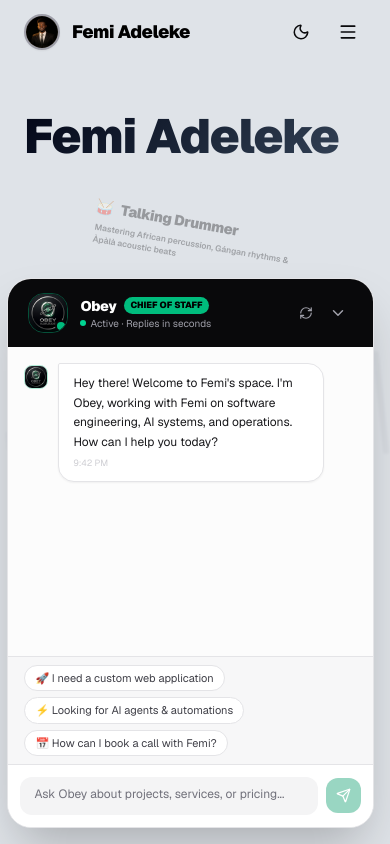
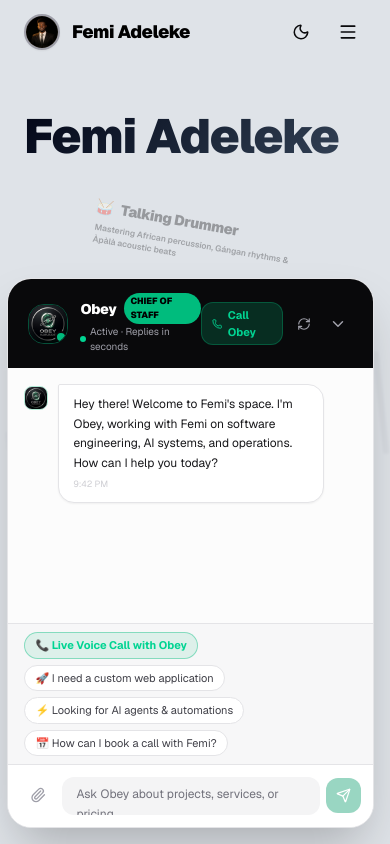
Before and after one commit to Phemmy111/My-Portfolio, a Next.js app: page / in a window 390 px wide. Both pictures are taken after a click on the button 337 px from the left and 795 px from the top of the page. Shown: the top 844 px of the page. Built offline with nearby package versions, Linux system fonts and the light colour scheme.

Commit message:
feat: complete PublicObeyWidget with live call button and file uploads, and fix Vapi artifact.variableValues caller phone extraction

```diff
--- a/src/app/api/obey/calls/webhook/route.ts
+++ b/src/app/api/obey/calls/webhook/route.ts
@@ -47,10 +47,33 @@ export async function POST(req: NextRequest) {
       return digits.length >= 10 ? digits : "";
     }
 
-    // Extract caller phone from direct dial or WebRTC metadata/overrides
-    const candidatePhone = normalizePhone(
+    function findPhoneInObject(obj: any): string {
+      if (!obj || typeof obj !== "object") return "";
+      if (obj.userPhone && typeof obj.userPhone === "string") {
+        const n = normalizePhone(obj.userPhone);
+        if (n && n !== FEMI_PERSONAL_NUMBER) return n;
+      }
+      if (obj.customerPhone && typeof obj.customerPhone === "string") {
+        const n = normalizePhone(obj.customerPhone);
+        if (n && n !== FEMI_PERSONAL_NUMBER) return n;
+      }
+      for (const k of Object.keys(obj)) {
+        if (typeof obj[k] === "object" && obj[k] !== null) {
+          const res = findPhoneInObject(obj[k]);
+          if (res) return res;
+        }
+      }
+      return "";
+    }
+
+    // Extract caller phone from direct dial or WebRTC metadata/overrides/artifact
+    let candidatePhone = normalizePhone(
       report.customer?.number ||
       body.call?.customer?.number ||
+      report.artifact?.variableValues?.userPhone ||
+      report.artifact?.variables?.userPhone ||
+      body.call?.artifact?.variableValues?.userPhone ||
+      body.call?.artifact?.variables?.userPhone ||
       report.assistantOverrides?.metadata?.userPhone ||
       report.assistantOverrides?.variableValues?.userPhone ||
       report.metadata?.userPhone ||
@@ -61,6 +84,10 @@ export async function POST(req: NextRequest) {
       body.call?.assistantOverrides?.variableValues?.userPhone ||
       ""
     );
+
+    if (!candidatePhone || candidatePhone === FEMI_PERSONAL_NUMBER) {
+      candidatePhone = findPhoneInObject(body);
+    }
 
     if (candidatePhone && candidatePhone !== FEMI_PERSONAL_NUMBER) {
       recipients.add(candidatePhone);
--- a/src/app/api/obey/web/chat/route.ts
+++ b/src/app/api/obey/web/chat/route.ts
@@ -21,6 +21,14 @@ export async function POST(req: NextRequest) {
     const contactId = `web-${sessionId}`;
     const displayName = visitorName || "Web Visitor";
 
+    const mediaBase64 = body.mediaBase64;
+    const mediaMimeType = body.mediaMimeType;
+    const mediaFileName = body.mediaFileName || "attachment";
+
+    const savedUserContent = mediaBase64
+      ? `${userText ? `${userText}\n` : ""}[📎 Attached: ${mediaFileName}]`
+      : userText;
+
     // 1. Save visitor message to Neon DB
     await dbAddGuestMessage({
       id: `web-msg-${Date.now()}`,
@@ -28,7 +36,7 @@ export async function POST(req: NextRequest) {
       sender_name: displayName,
       channel: "web",
       role: "user",
-      content: userText,
+      content: savedUserContent,
     });
 
     // 2. Dispatch to Google Sheets
@@ -36,7 +44,7 @@ export async function POST(req: NextRequest) {
       phoneNumber: contactId,
       senderName: displayName,
       role: "user",
-      message: userText,
+      message: savedUserContent,
       intent: "Website Live Chat",
     });
 
@@ -59,17 +67,20 @@ CRITICAL BEHAVIOR RULES:
 2. GENDER NEUTRAL: Do NOT call visitors "sir" or "ma". Use natural, polite, and neutral language: "Hello", "Hey there", "Glad to connect".
 3. OFFICIAL PORTFOLIO LINK: Femi's official live portfolio website is: https://femiadelekeportfolio.vercel.app. Never invent any other URL.
 4. REPRESENT FEMI EXPERTLY: Know Femi's key strengths: Full-Stack Web Apps (Next.js, React, Node.js, TypeScript), Custom AI Agents, Automated Workflows (n8n), Database Architecture (PostgreSQL/Neon), and scalable MVPs (AutoLearn Spot, OKIKI Store, PassMark).
-5. QUALIFY GENTLY: If they want to build something, ask about their target timeline or project requirements. Encourage them to leave their email so Femi and you can follow up with a proposal or schedule a brief discovery call.
-6. NATURAL & CONCISE: Keep replies engaging, concise (2 to 4 sentences), and easy to read.${brain.formattedPrompt ? `\n\n${brain.formattedPrompt}` : ""}`;
+5. CALLING OPTIONS: If they ask to speak or call Femi or Obey, provide Option 1: Direct Hotline +1 (302) 927 8209 (carrier rates apply) and Option 2: 100% Free Instant Voice Call via WebRTC at /call.
+6. QUALIFY GENTLY: If they want to build something, ask about their target timeline or project requirements. Encourage them to leave their email or WhatsApp number so Femi and you can follow up with a proposal or schedule a brief discovery call.
+7. NATURAL & CONCISE: Keep replies engaging, concise (2 to 4 sentences), and easy to read.${brain.formattedPrompt ? `\n\n${brain.formattedPrompt}` : ""}`;
 
     const userPrompt = historyText
-      ? `Previous conversation on website with ${displayName}:\n${historyText}\n\nTheir new message: "${userText}"\n\nObey (warm, human, helpful):`
-      : `New website visitor (${displayName}): "${userText}"\n\nObey (warm, human, helpful):`;
+      ? `Previous conversation on website with ${displayName}:\n${historyText}\n\nTheir new message: "${userText}"${mediaBase64 ? ` (User also attached file: ${mediaFileName})` : ""}\n\nObey (warm, human, helpful):`
+      : `New website visitor (${displayName}): "${userText}"${mediaBase64 ? ` (User also attached file: ${mediaFileName})` : ""}\n\nObey (warm, human, helpful):`;
 
     const aiRes = await executeAICompletion({
       systemPrompt,
       userPrompt,
       temperature: 0.7,
+      mediaBase64,
+      mimeType: mediaMimeType,
     });
 
     const replyText = aiRes.text;
--- a/src/components/PublicObeyWidget.tsx
+++ b/src/components/PublicObeyWidget.tsx
@@ -1,7 +1,7 @@
 "use client";
 
 import React, { useState, useEffect, useRef } from "react";
-import { MessageSquare, X, Send, Bot, Sparkles, User, RefreshCw, ChevronDown } from "lucide-react";
+import { MessageSquare, X, Send, Bot, Sparkles, User, RefreshCw, ChevronDown, Phone, Paperclip } from "lucide-react";
 import { formatToWAT } from "@/lib/utils";
 
 interface Message {
@@ -19,7 +19,14 @@ export default function PublicObeyWidget() {
   const [sessionId, setSessionId] = useState("");
   const [visitorName, setVisitorName] = useState("");
   const [visitorEmail, setVisitorEmail] = useState("");
+  const [attachment, setAttachment] = useState<{
+    name: string;
+    base64: string;
+    mimeType: string;
+  } | null>(null);
+
   const messagesEndRef = useRef<HTMLDivElement>(null);
+  const fileInputRef = useRef<HTMLInputElement>(null);
 
   // Initialize or restore session
   useEffect(() => {
@@ -66,15 +73,43 @@ export default function PublicObeyWidget() {
     }
   }, [messages, isOpen, loading]);
 
+  const handleFileUpload = (e: React.ChangeEvent<HTMLInputElement>) => {
+    const file = e.target.files?.[0];
+    if (!file) return;
+
+    if (file.size > 8 * 1024 * 1024) {
+      alert("File is too large. Please select a file under 8MB.");
+      return;
+    }
+
+    const reader = new FileReader();
+    reader.onload = () => {
+      const result = reader.result as string;
+      const base64 = result.split(",")[1];
+      setAttachment({
+        name: file.name,
+        base64,
+        mimeType: file.type || "application/octet-stream",
+      });
+    };
+    reader.readAsDataURL(file);
+  };
+
   const handleSend = async (textToSend?: string) => {
     const text = (textToSend || input).trim();
-    if (!text || loading) return;
+    if ((!text && !attachment) || loading) return;
 
+    const currentAttachment = attachment;
     setInput("");
+    setAttachment(null);
+    if (fileInputRef.current) fileInputRef.current.value = "";
+
     const userMsg: Message = {
       id: "usr_" + Date.now(),
       role: "user",
-      content: text,
+      content: currentAttachment
+        ? `${text ? `${text}\n` : ""}📎 ${currentAttachment.name}`
+        : text,
       timestamp: formatToWAT(new Date()),
     };
 
@@ -89,7 +124,10 @@ export default function PublicObeyWidget() {
           sessionId,
           visitorName,
           visitorEmail,
-          message: text,
+          message: text || (currentAttachment ? `Please review this attached file: ${currentAttachment.name}` : ""),
+          mediaBase64: currentAttachment?.base64,
+          mediaMimeType: currentAttachment?.mimeType,
+          mediaFileName: currentAttachment?.name,
         }),
       });
 
@@ -129,6 +167,7 @@ export default function PublicObeyWidget() {
   };
 
   const quickPills = [
+    "📞 Live Voice Call with Obey",
     "🚀 I need a custom web application",
     "⚡ Looking for AI agents & automations",
     "📅 How can I book a call with Femi?",
@@ -183,7 +222,17 @@ export default function PublicObeyWidget() {
               </div>
             </div>
 
-            <div className="flex items-center gap-1 text-zinc-400">
+            <div className="flex items-center gap-1.5 text-zinc-400">
+              <a
+                href={`/call${visitorName ? `?name=${encodeURIComponent(visitorName)}` : ""}`}
+                target="_blank"
+                rel="noopener noreferrer"
+                className="flex items-center gap-1.5 px-2.5 py-1 rounded-xl bg-emerald-500/20 text-emerald-400 hover:bg-emerald-500/30 text-[11px] font-bold border border-emerald-500/30 transition-all mr-0.5"
+                title="Start free live voice call with Obey"
+              >
+                <Phone size={12} />
+                <span>Call Obey</span>
+              </a>
               <button
                 onClick={handleClearChat}
                 className="p-1.5 rounded-lg hover:text-white hover:bg-zinc-800 transition-colors"
@@ -253,8 +302,18 @@ export default function PublicObeyWidget() {
               {quickPills.map((pill, i) => (
                 <button
                   key={i}
-                  onClick={() => handleSend(pill)}
-                  className="text-[11px] px-2.5 py-1 rounded-full bg-white dark:bg-zinc-800 border border-zinc-200 dark:border-zinc-700 text-zinc-700 dark:text-zinc-300 hover:border-emerald-500 transition-colors"
+                  onClick={() => {
+                    if (pill.includes("Voice Call")) {
+                      window.open(`/call${visitorName ? `?name=${encodeURIComponent(visitorName)}` : ""}`, "_blank");
+                    } else {
+                      handleSend(pill);
+                    }
+                  }}
+                  className={`text-[11px] px-2.5 py-1 rounded-full border transition-all ${
+                    pill.includes("Voice Call")
+                      ? "bg-emerald-500/10 text-emerald-400 border-emerald-500/40 hover:bg-emerald-500/20 font-bold"
+                      : "bg-white dark:bg-zinc-800 border-zinc-200 dark:border-zinc-700 text-zinc-700 dark:text-zinc-300 hover:border-emerald-500"
+                  }`}
                 >
                   {pill}
                 </button>
@@ -262,15 +321,43 @@ export default function PublicObeyWidget() {
             </div>
           )}
 
-          {/* Input Bar with Multiline on Mobile */}
+          {/* Input Bar with File Attachment & Multiline on Mobile */}
           <div className="p-3 bg-white dark:bg-[#0c0c0e] border-t border-zinc-200 dark:border-zinc-800 shrink-0">
-            <div className="flex items-end gap-2">
+            {/* Attachment Preview Badge */}
+            {attachment && (
+              <div className="mb-2 px-3 py-1.5 rounded-xl bg-emerald-500/10 border border-emerald-500/30 flex items-center justify-between text-[11px] text-emerald-400">
+                <span className="truncate max-w-[260px]">📎 {attachment.name}</span>
+                <button
+                  type="button"
+                  onClick={() => setAttachment(null)}
+                  className="text-zinc-400 hover:text-white ml-2 p-0.5 rounded-md hover:bg-zinc-800 transition-colors"
+                >
+                  <X size={12} />
+                </button>
+              </div>
+            )}
+
+            <div className="flex items-end gap-1.5">
+              <input
+                type="file"
+                ref={fileInputRef}
+                onChange={handleFileUpload}
+                accept="image/*,.pdf,.txt"
+                className="hidden"
+              />
+              <button
+                type="button"
+                onClick={() => fileInputRef.current?.click()}
+                className="p-2.5 rounded-xl text-zinc-400 hover:text-white hover:bg-zinc-800 transition-colors shrink-0 mb-0.5"
+                title="Attach photo or document (PDF, TXT)"
+              >
+                <Paperclip size={16} />
+              </button>
+
               <textarea
                 value={input}
                 onChange={(e) => setInput(e.target.value)}
                 onKeyDown={(e) => {
-                  // On desktop: Enter sends message, Shift+Enter creates new line.
-                  // On mobile touch devices: Enter naturally creates a new line without sending!
                   const isMobile =
                     typeof window !== "undefined" &&
                     ("ontouchstart" in window || navigator.maxTouchPoints > 0);
@@ -286,7 +373,7 @@ export default function PublicObeyWidget() {
               <button
                 type="button"
                 onClick={() => handleSend()}
-                disabled={!input.trim() || loading}
+                disabled={(!input.trim() && !attachment) || loading}
                 className="p-2.5 rounded-xl bg-emerald-600 text-white disabled:opacity-40 hover:bg-emerald-500 transition-all shrink-0 mb-0.5"
                 title="Send message"
               >
```
Also changed, not shown: scripts/check-recent-calls.mjs (added, +23 -0 lines).
